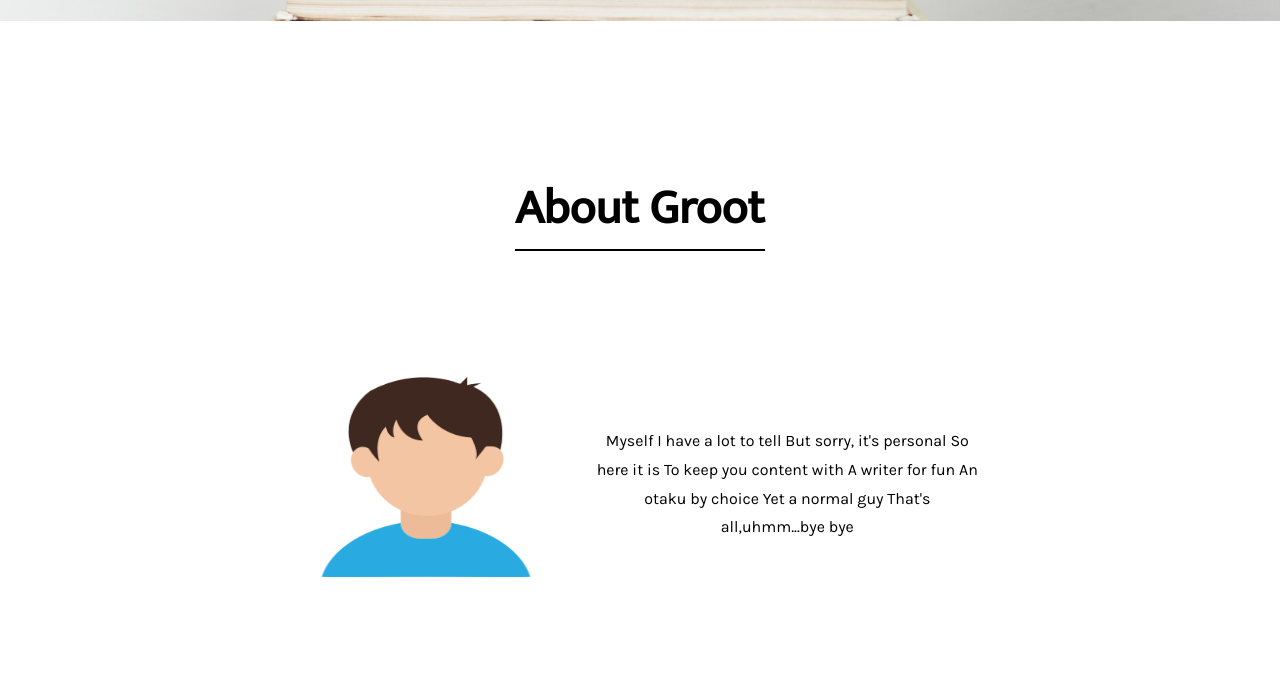
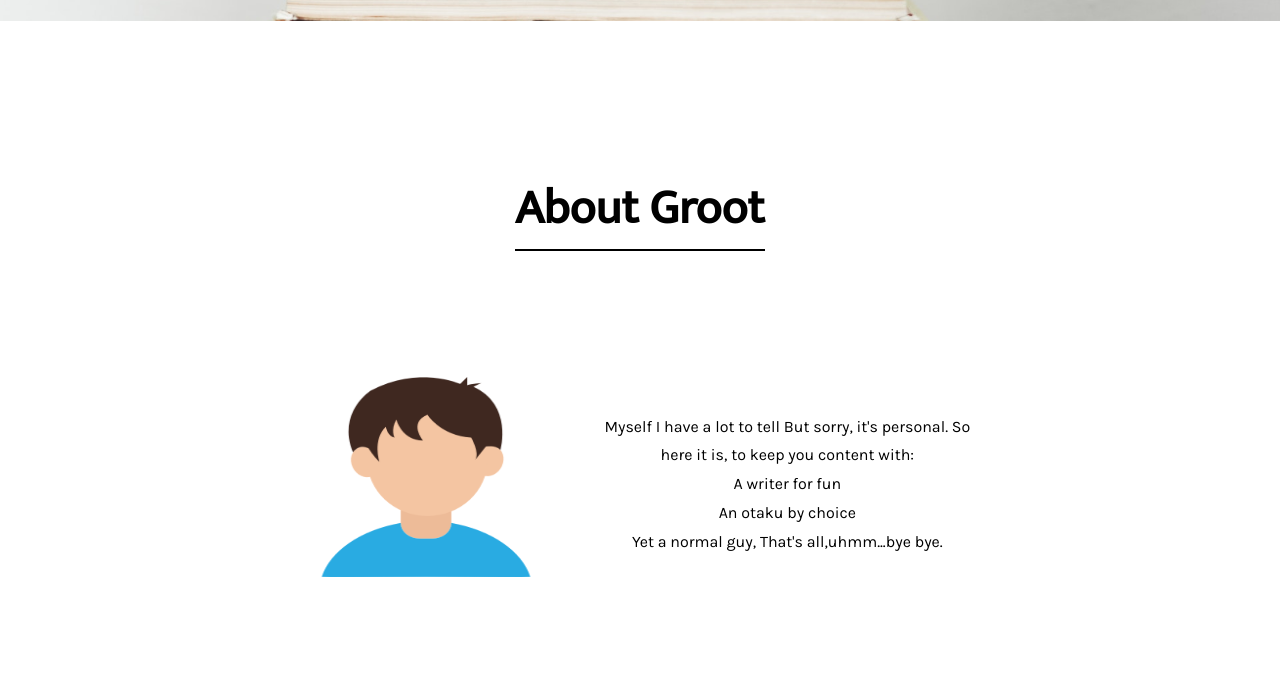
Before and after one commit to aditya-pandey/book-by-groot, a plain HTML site: page index.html in a window 1280 px wide. Shown: the part 1781-2480 px from the top of the page. Drawn offline with Linux system fonts and the light colour scheme.

Commit message:
Update index.html

```diff
--- a/index.html
+++ b/index.html
@@ -64,13 +64,13 @@
             <p class="tmay">
                 Myself
 I have a lot to tell
-But sorry, it's personal
-So here it is
-To keep you content with
-A writer for fun
-An otaku by choice
-Yet a normal guy
-That's all,uhmm...bye bye
+But sorry, it's personal.
+So here it is,
+to keep you content with:<br>
+A writer for fun<br>
+An otaku by choice <br>
+Yet a normal guy,
+That's all,uhmm...bye bye.
             </p>
         </div>
     </div>
```
